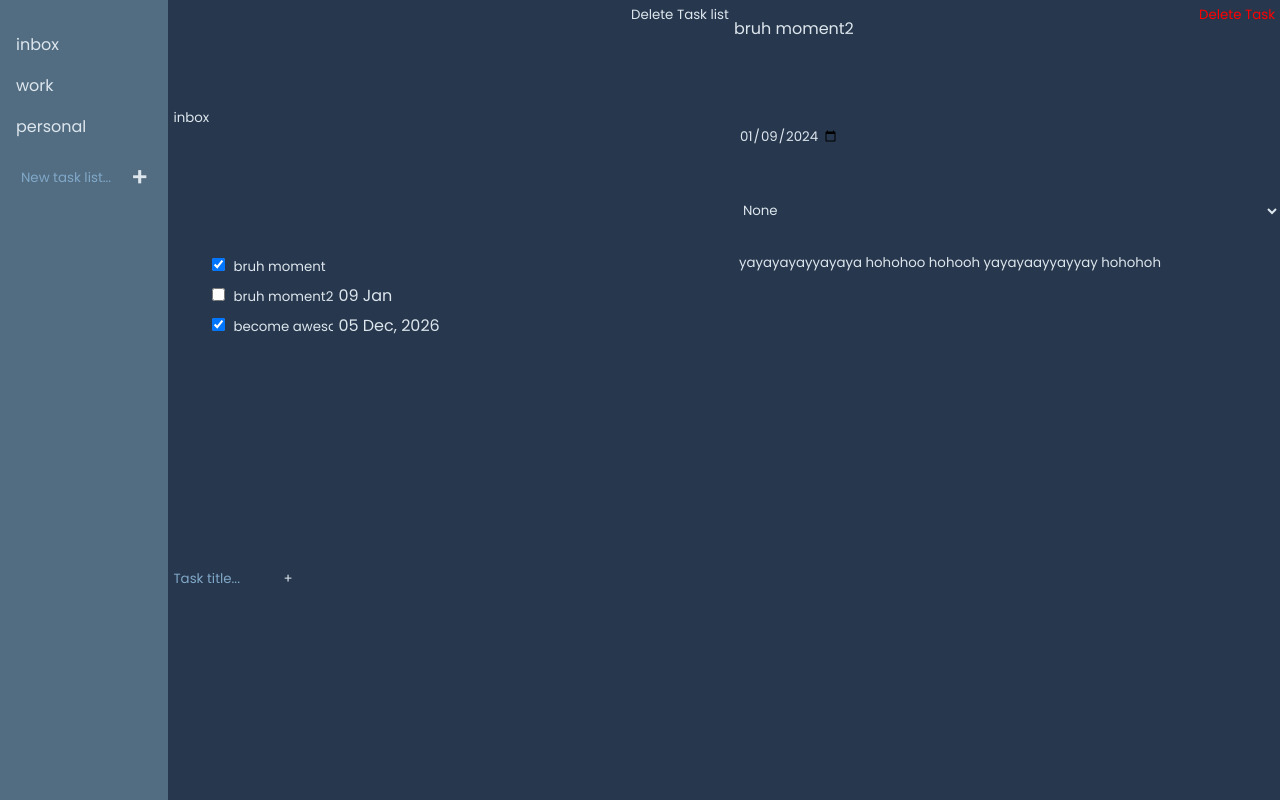
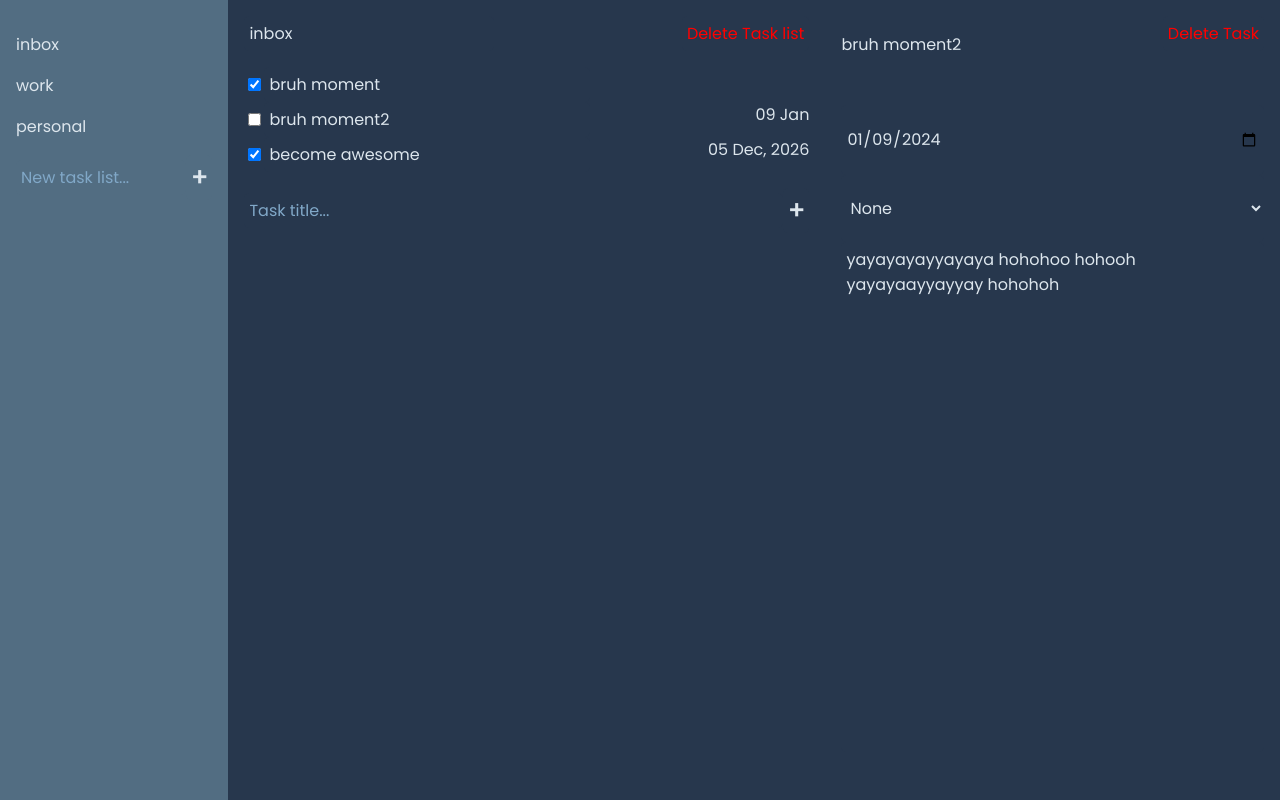
Before and after one commit to BinoManjesh/todo-app, a website built with webpack: page dist/index.html in a window 1280 px wide. Built offline with nearby package versions, Linux system fonts and the light colour scheme.

Commit message:
Add styling to task list

```diff
--- a/src/styles.css
+++ b/src/styles.css
@@ -22,14 +22,15 @@ input, button, textarea, select {
     border: none;
     border-radius: 5px;
     padding: 5px;
-}
-
-input {
-    max-width: 100px;
+    font-size: 1em;
 }
 
 textarea {
     resize: none;
+}
+
+ol {
+    padding: 0;
 }
 
 body {
@@ -44,6 +45,10 @@ div.side-bar {
     padding: 1em;
 }
 
+div.side-bar input {
+    max-width: 10em;
+}
+
 div.side-bar * {
     background-color: var(--bg2)
 }
@@ -53,12 +58,12 @@ div.side-bar *:focus-visible {
     outline: none;
 }
 
-div.new-task-list {
+div.new-task-list, div.new-task {
     display: flex;
     align-items: center;
 }
 
-div.new-task-list > button {
+div.new-task-list > button, div.new-task > button {
     font-weight: 1000;
     font-size: x-large;
 }
@@ -67,17 +72,42 @@ div.task-list, div.detailed-task {
     flex-grow: 1;
     display: grid;
     grid-template-columns: auto auto;
+    padding: 1em;
 }
 
 div.task-list > :nth-child(n + 3), div.detailed-task > :nth-child(n + 3) {
     grid-column-start: span 2;
 }
 
-div.task-list > button {
-    place-self: start end;
+div.task-list {
+    align-self: flex-start;
 }
 
-div.detailed-task > button {
+div.task-list *:focus-visible {
+    outline: none;
+    background-color: #3a567c;
+}
+
+div.task-list > ol > div {
+    display: flex;
+}
+
+div.task-list span {
+    margin-left: auto;
+}
+
+div.new-task {
+    display: flex;
+}
+div.new-task input {
+    flex: 1 1 0;
+}
+
+input.task-list-name {
+    max-width: 15em;
+}
+
+div.detailed-task > button, div.task-list > button {
     color: red;
     padding: 5px;
     place-self: start end;
```
